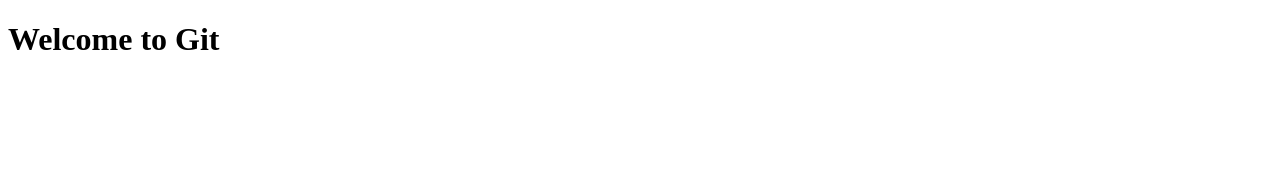
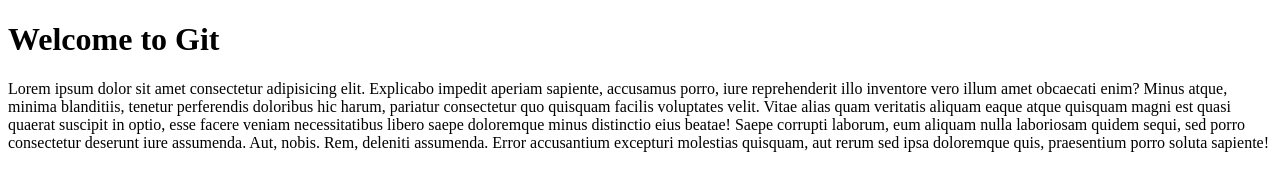
Before and after one commit to Awesome-Codder/Git-1, a plain HTML site: page index.html in a window 1280 px wide. Drawn offline with Linux system fonts and the light colour scheme.

Commit message:
Kemi shtuar nje paragraf te ri

```diff
--- a/index.html
+++ b/index.html
@@ -10,6 +10,7 @@
 <body>
    <h1>Welcome to Git</h1>
 
+   <p>Lorem ipsum dolor sit amet consectetur adipisicing elit. Explicabo impedit aperiam sapiente, accusamus porro, iure reprehenderit illo inventore vero illum amet obcaecati enim? Minus atque, minima blanditiis, tenetur perferendis doloribus hic harum, pariatur consectetur quo quisquam facilis voluptates velit. Vitae alias quam veritatis aliquam eaque atque quisquam magni est quasi quaerat suscipit in optio, esse facere veniam necessitatibus libero saepe doloremque minus distinctio eius beatae! Saepe corrupti laborum, eum aliquam nulla laboriosam quidem sequi, sed porro consectetur deserunt iure assumenda. Aut, nobis. Rem, deleniti assumenda. Error accusantium excepturi molestias quisquam, aut rerum sed ipsa doloremque quis, praesentium porro soluta sapiente!</p>
 
 
 
```
